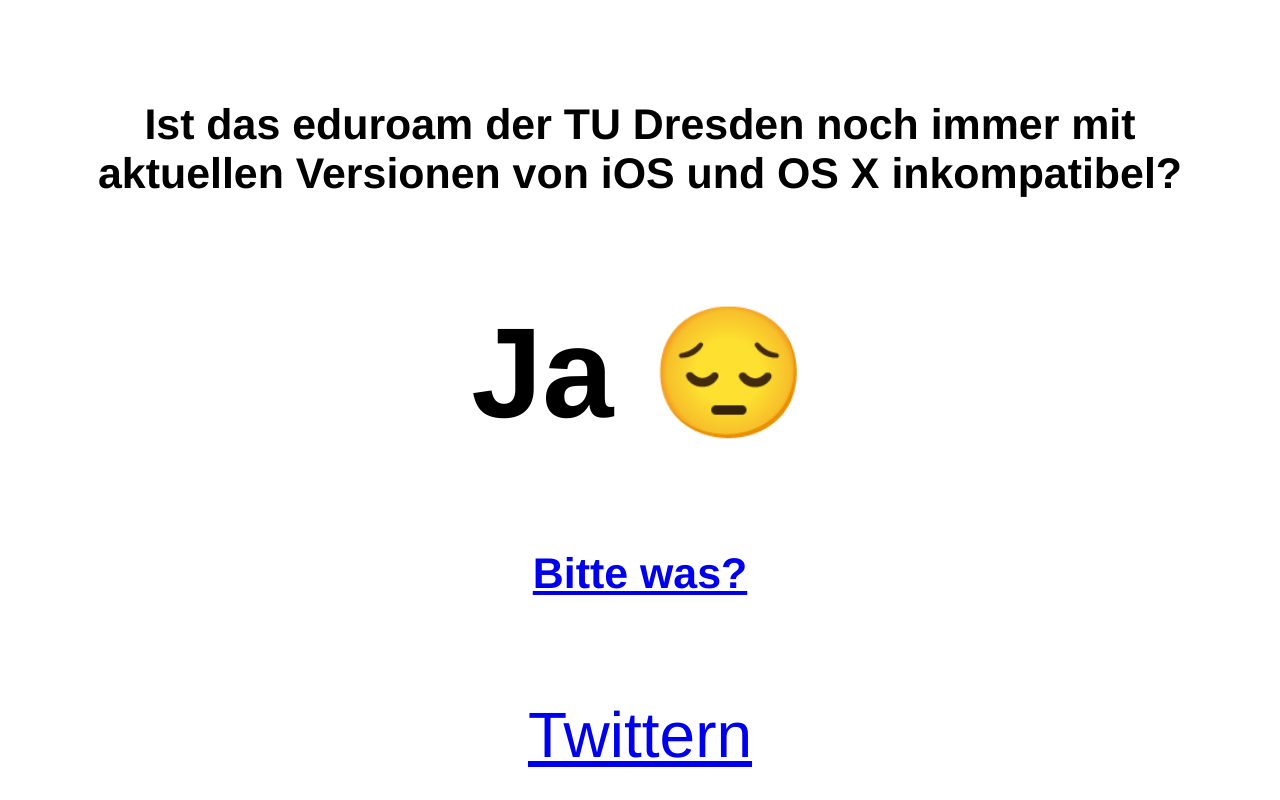
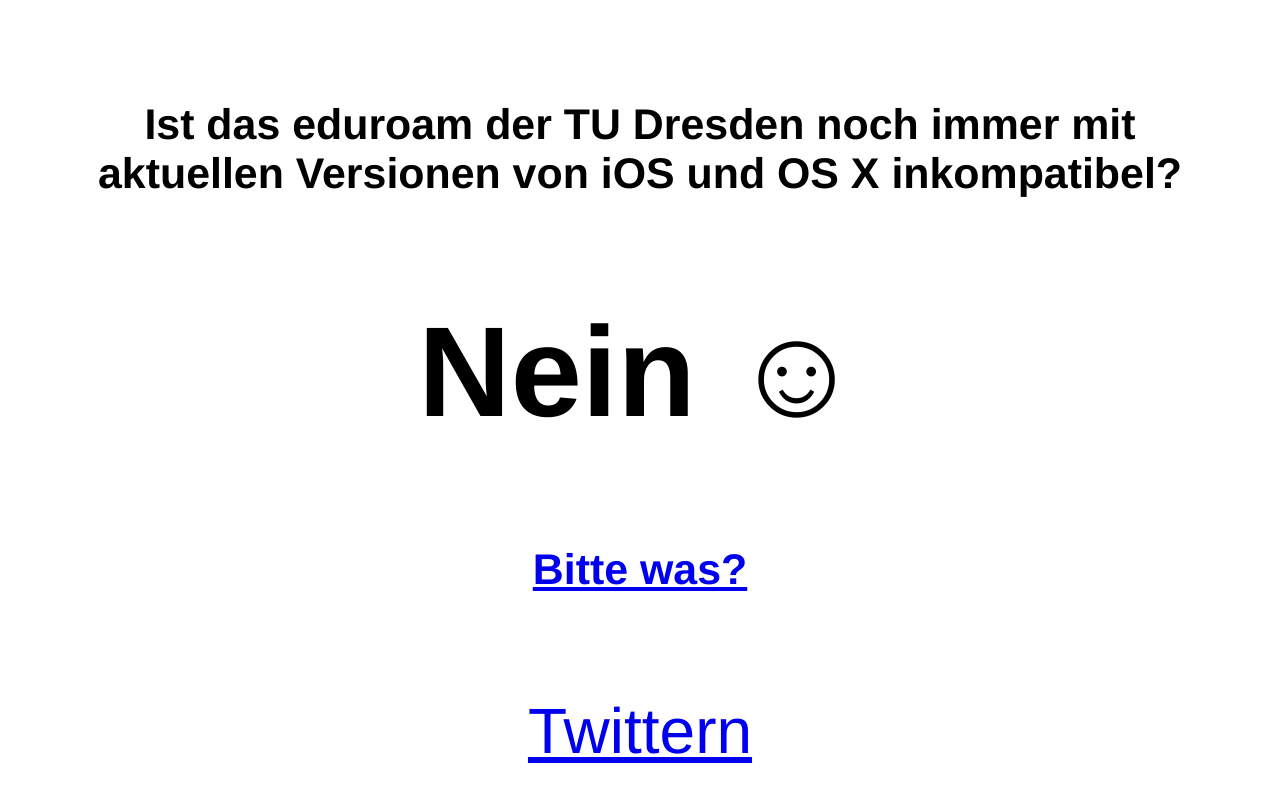
Before and after one commit to kiliankoe/isteduroamnochkaputt.de, a plain HTML site: page index.html in a window 1280 px wide. Drawn offline with Linux system fonts and the light colour scheme.

Commit message:
good news

```diff
--- a/index.html
+++ b/index.html
@@ -7,7 +7,7 @@
 <body>
 		<div style="font-size:400%;position:absolute;left:0;top:40%;width:100%;margin-top:-5em;text-align:center;font-family:Amaranth,Helvetica,sans serif;">
 				<h6>Ist das eduroam der TU Dresden noch immer mit</br> aktuellen Versionen von iOS und OS X inkompatibel?</h6>
-				<h1>Ja 😔</h1>
+				<h1>Nein ☺</h1>
 				<h6><a href="/bittewas.html">Bitte was?</a></h6>
 				<a href="https://twitter.com/share" class="twitter-share-button" data-url="http://isteduroamnochkaputt.de" data-text="Ist das TU Dresden eduroam noch kaputt?" data-lang="de" data-size="large" data-hashtags="isteduroamnochkaputt">Twittern</a> <script>!function(d,s,id){var js,fjs=d.getElementsByTagName(s)[0],p=/^http:/.test(d.location)?'http':'https';if(!d.getElementById(id)){js=d.createElement(s);js.id=id;js.src=p+'://platform.twitter.com/widgets.js';fjs.parentNode.insertBefore(js,fjs);}}(document, 'script', 'twitter-wjs');</script>
 		</div>
```
